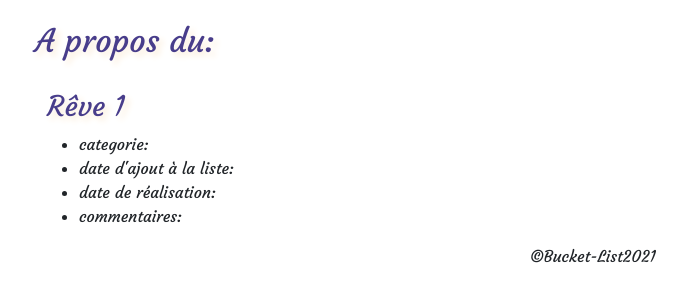
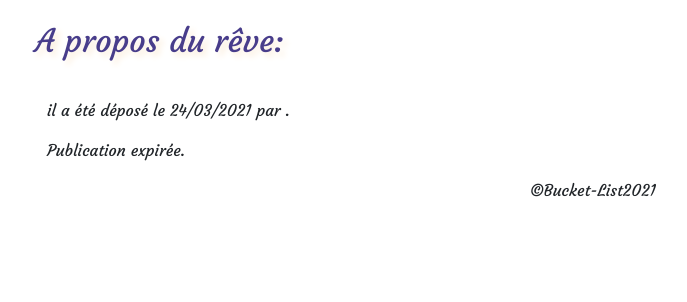
Before and after one commit to Alexandrine-L/bucket, a Symfony app: template templates/wish/detail.html.twig in a window 1280 px wide. Shown: the part 86-388 px from the top of the page, without its empty margins (47-734 px from the left). Run offline with Twig, Linux system fonts and the light colour scheme; the template is opened without the code that fills it, so the values that code supplies are empty; some libraries are stand-ins or nearby versions.

Commit message:
module 5

```diff
--- a/templates/wish/detail.html.twig
+++ b/templates/wish/detail.html.twig
@@ -4,15 +4,18 @@
 
 {% block body %}
     <section class="container">
-        <h2 id="title1">A propos du:</h2>
+        <h2 id="title1">A propos du rêve:</h2>
         <div class="container-fluid">
-            <h3 id="title1">Rêve 1</h3>
-            <ul>
-                <li>categorie:</li>
-                <li>date d'ajout à la liste:</li>
-                <li>date de réalisation:</li>
-                <li>commentaires:</li>
-            </ul>
+            <h3 id="title1">{{ detail.title }}</h3>
+            <p>il a été déposé le {{ detail.dateCreated|date("d/m/Y") }} par {{ detail.author }}.</p>
+            {% if detail.isPublished %}
+                <p>Publication en cours.</p>
+            {% else %}
+                <p>Publication expirée.</p>
+            {% endif %}
+            {% if detail.description %}
+                <p>description: {{ detail.description }}</p>
+            {% endif %}
         </div>
     </section>
 {% endblock %}
--- a/templates/wish/list.html.twig
+++ b/templates/wish/list.html.twig
@@ -8,7 +8,7 @@
         <div class="container-fluid">
             <ul>
                 {% for wish in wishes %}
-                <li>{{ wish.title }}</li>
+                <a href="{{ path('wish_detail', {'id': wish.id}) }}"><li>{{ wish.title }}</li></a>
                 {% endfor %}
             </ul>
         </div>
```
Also changed, not shown: src/Controller/WishController.php (+6 -2 lines).
